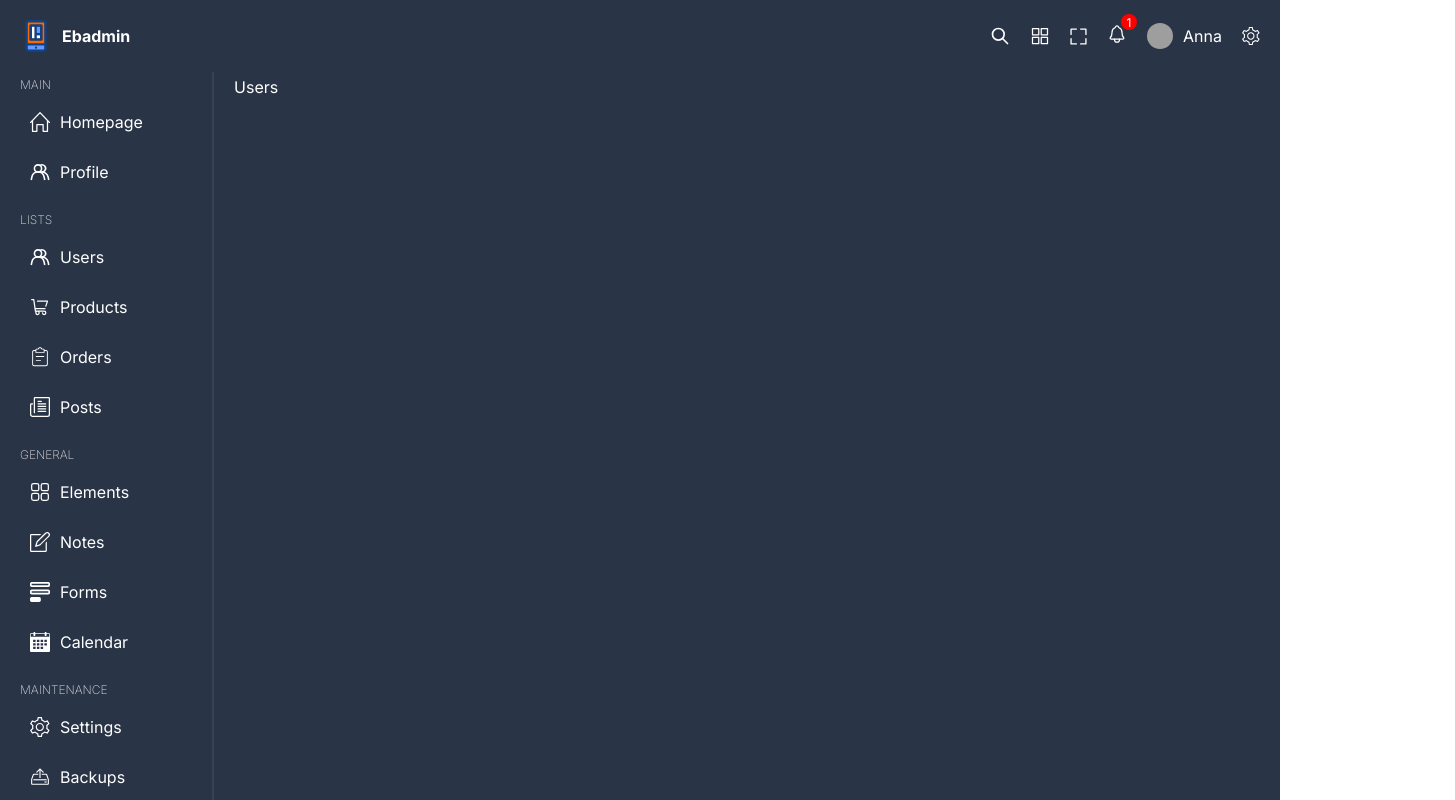
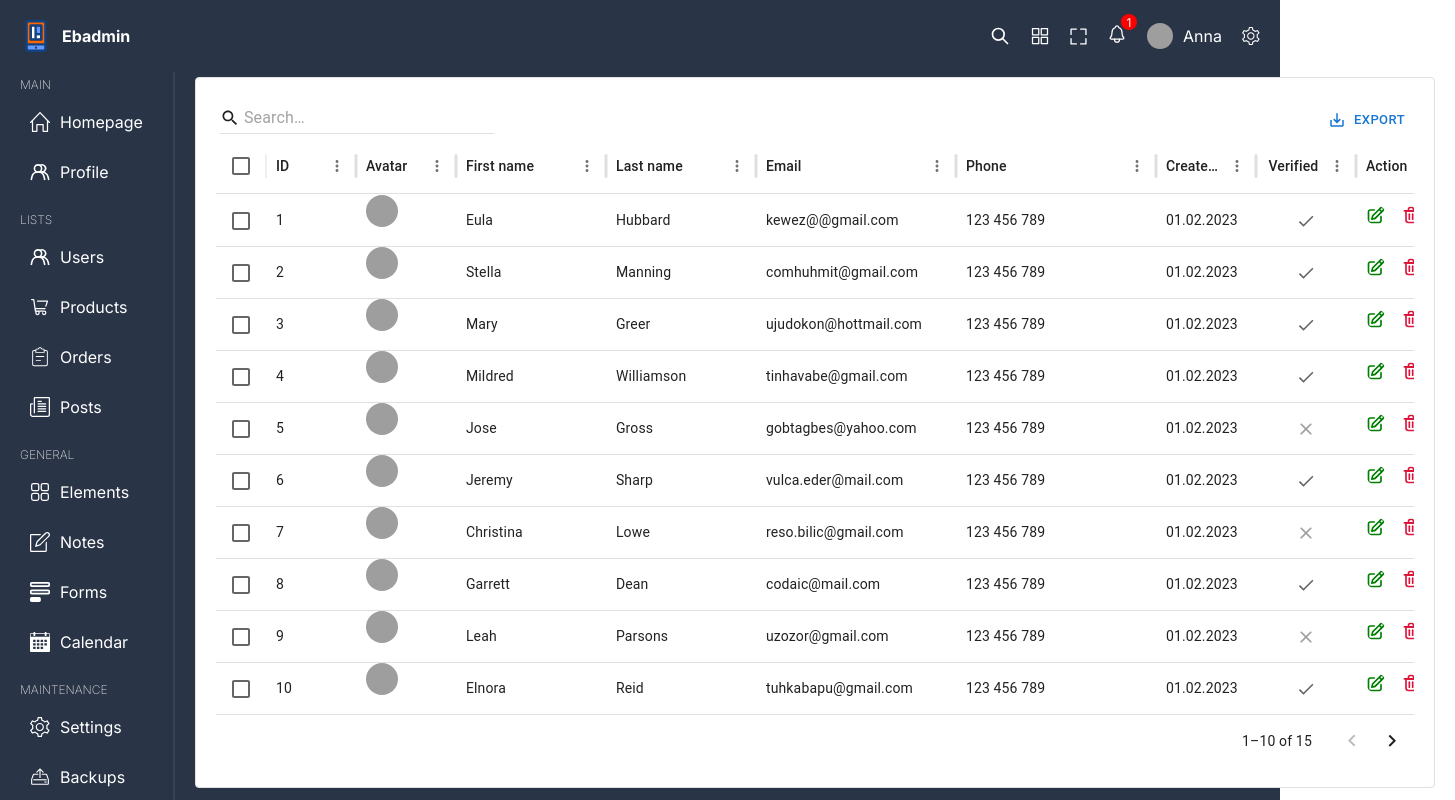
Before and after one commit to ebrahimmosadegh/react-admin-ui, a React (Vite) app: page /users in a window 1280 px wide. Shown: the top 800 px of the page, 1455 px wide, since content can reach past the window. Built offline with nearby package versions, Linux system fonts and the light colour scheme; grey boxes are pictures that could not be loaded.

Commit message:
coding users page

```diff
--- a/src/components/dataTable/DataTable.tsx
+++ b/src/components/dataTable/DataTable.tsx
@@ -1,9 +1,65 @@
+import { DataGrid, GridColDef, GridToolbar } from "@mui/x-data-grid";
 import "./dataTable.scss";
+import { Link } from "react-router-dom";
 
-const DataTable = () => {
+type Props = {
+    columns: GridColDef[],
+    rows: object[],
+    slug: string,
+}
+const DataTable = (props:Props) => {
+
+    const handleDelete = (id: number) => {
+        //delete the item
+        // mutation.mutate(id)
+        console.log(id + " has been deleted")
+      };
+
+      const actionColumn: GridColDef = {
+        field: "action",
+        headerName: "Action",
+        width: 100,
+        renderCell: (params) => {
+          return (
+            <div className="action">
+              <Link to={`/${props.slug}/${params.row.id}`}>
+                <img src="/view.svg" alt="" />
+              </Link>
+              <div className="delete" onClick={() => handleDelete(params.row.id)}>
+                <img src="/delete.svg" alt="" />
+              </div>
+            </div>
+          );
+        },
+      };
+
   return (
-    <div>
-
+    <div className="dataTable">
+      <DataGrid
+        className="dataGrid"
+        rows={props.rows}
+        columns={[...props.columns, actionColumn]}
+        initialState={{
+          pagination: {
+            paginationModel: {
+              pageSize: 10,
+            },
+          },
+        }}
+        slots={{toolbar:GridToolbar}}
+        slotProps={{
+            toolbar:{
+                showQuickFilter:true,
+                quickFilterProps: {debounceMs: 500 },
+            }
+        }}
+        pageSizeOptions={[5]}
+        checkboxSelection
+        disableRowSelectionOnClick
+        disableColumnFilter
+        disableDensitySelector
+        disableColumnSelector
+      />
     </div>
   )
 }
--- a/src/components/dataTable/dataTable.scss
+++ b/src/components/dataTable/dataTable.scss
@@ -1,3 +1,29 @@
 .dataTable{
 
+    .dataGrid{
+        background: white;
+        padding: 20px;
+
+        .MuiDataGrid-toolbarContainer{
+            flex-direction: row-reverse;
+        }
+
+        img{
+            width: 32px;
+            height: 32px;
+            border-radius: 50%;
+            object-fit: cover;
+        }
+
+        .action{
+            display: flex;
+            gap: 15px;
+
+            img{
+                width: 20px;
+                height: 20px;
+                cursor: pointer;
+            }
+        }
+    }
 }
--- a/src/pages/users/Users.tsx
+++ b/src/pages/users/Users.tsx
@@ -1,8 +1,62 @@
-import './users.scss'
+import { GridColDef } from '@mui/x-data-grid';
+import DataTable from '../../components/dataTable/DataTable'
+import './users.scss';
+import { userRows } from '../../data';
+
+
+const columns: GridColDef[] = [
+  { field: "id", headerName: "ID", width: 90 },
+  {
+    field: "img",
+    headerName: "Avatar",
+    width: 100,
+    renderCell: (params) => {
+      return <img src={params.row.img || "/noavatar.png"} alt="" />;
+    },
+  },
+  {
+    field: "firstName",
+    type: "string",
+    headerName: "First name",
+    width: 150,
+  },
+  {
+    field: "lastName",
+    type: "string",
+    headerName: "Last name",
+    width: 150,
+  },
+  {
+    field: "email",
+    type: "string",
+    headerName: "Email",
+    width: 200,
+  },
+  {
+    field: "phone",
+    type: "string",
+    headerName: "Phone",
+    width: 200,
+  },
+  {
+    field: "createdAt",
+    headerName: "Created At",
+    width: 100,
+    type: "string",
+  },
+  {
+    field: "verified",
+    headerName: "Verified",
+    width: 100,
+    type: "boolean",
+  },
+];
+
+
 const Users = () => {
   return (
     <div className="users">
-      Users
+      <DataTable slug="users" columns={columns} rows={userRows}/>
     </div>
   )
 }
--- a/src/pages/users/users.scss
+++ b/src/pages/users/users.scss
@@ -1,2 +1,14 @@
 .users{
+
+    .info{
+        display: flex;
+        align-items: center;
+        gap: 20px;
+        margin-bottom: 20px;
+
+        button{
+            padding: 5px;
+            cursor: pointer;
+        }
+    }
 }
```
